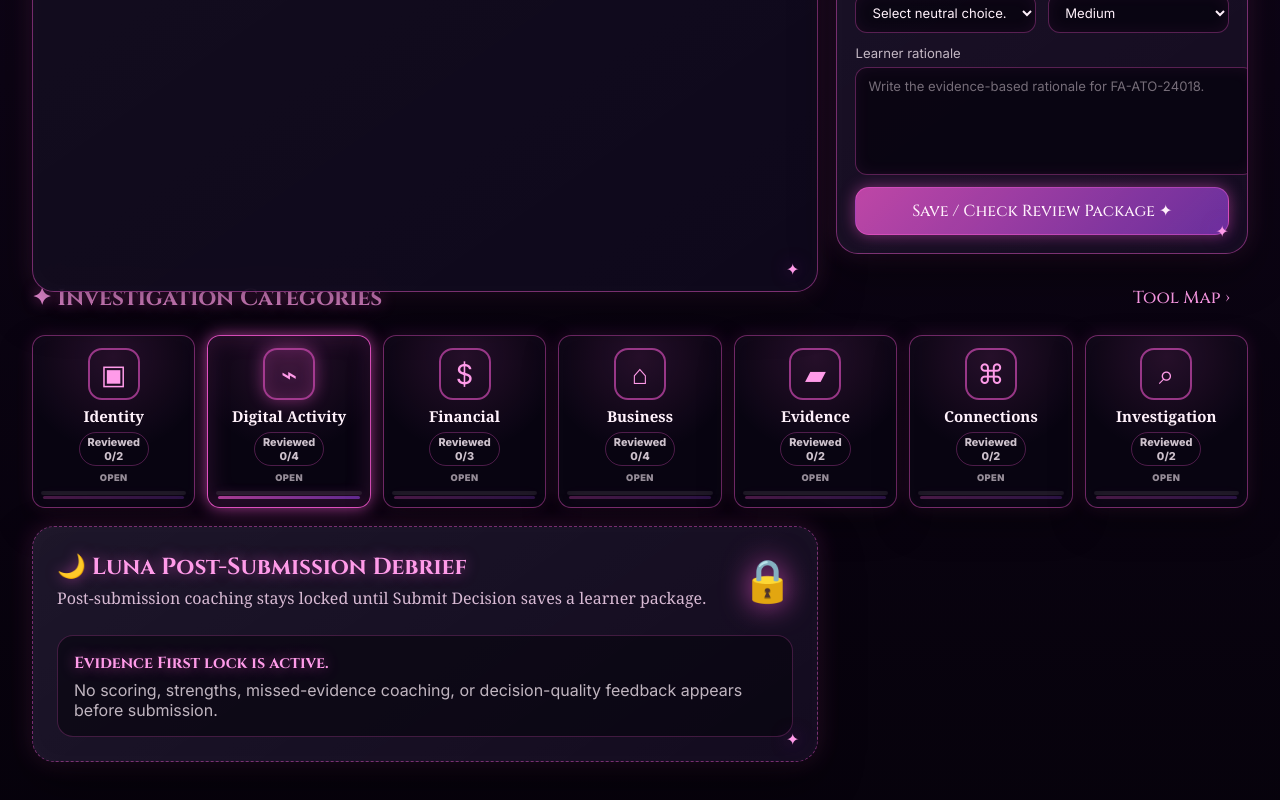
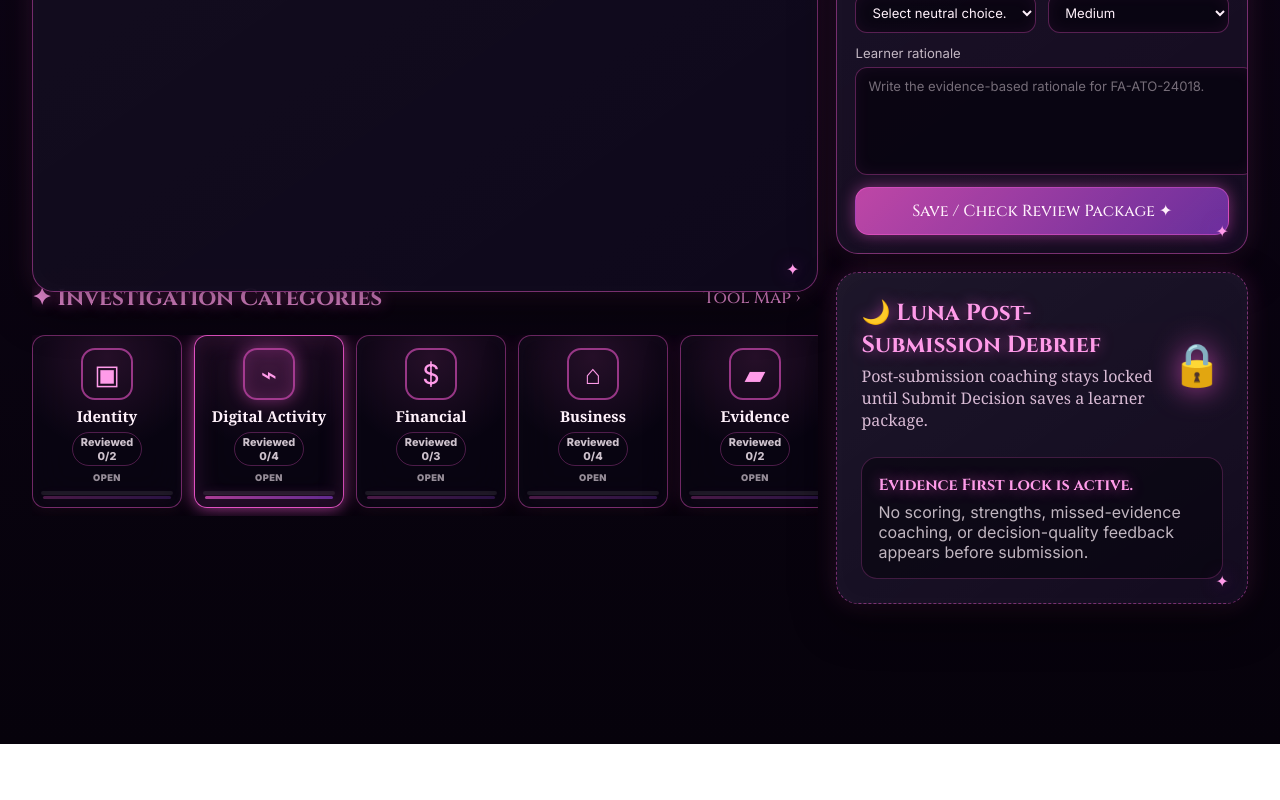
Before and after one commit to iamre2024-debug/fraud-Academy-v1, a React (Vite) app: page / in a window 1280 px wide. Shown: the part 2210-3010 px from the top of the page. After the commit the page ends 2954 px from the top, so only its background shows below. Built offline with nearby package versions, Linux system fonts and the light colour scheme.

Commit message:
Keep desktop category controls clear of sticky side panels

```diff
--- a/src/visualDesktopCommand.css
+++ b/src/visualDesktopCommand.css
@@ -13,9 +13,22 @@
   .visual-os-frame > .visual-hero,
   .visual-os-frame > .case-info-bar,
   .visual-os-frame > .case-summary-visual,
-  .visual-os-frame > .visual-categories,
   .visual-os-frame > .visual-bottom-nav {
     grid-column: 1 / -1;
+  }
+
+  .visual-os-frame > .visual-categories {
+    grid-column: 1;
+    min-width: 0;
+    overflow: hidden;
+  }
+
+  .visual-category-row {
+    grid-template-columns: repeat(7, minmax(150px, 1fr));
+    min-width: 0;
+    overflow-x: auto;
+    scroll-padding-inline: 4px;
+    padding-bottom: 8px;
   }
 
   .visual-os-frame > .activity-panel {
```
